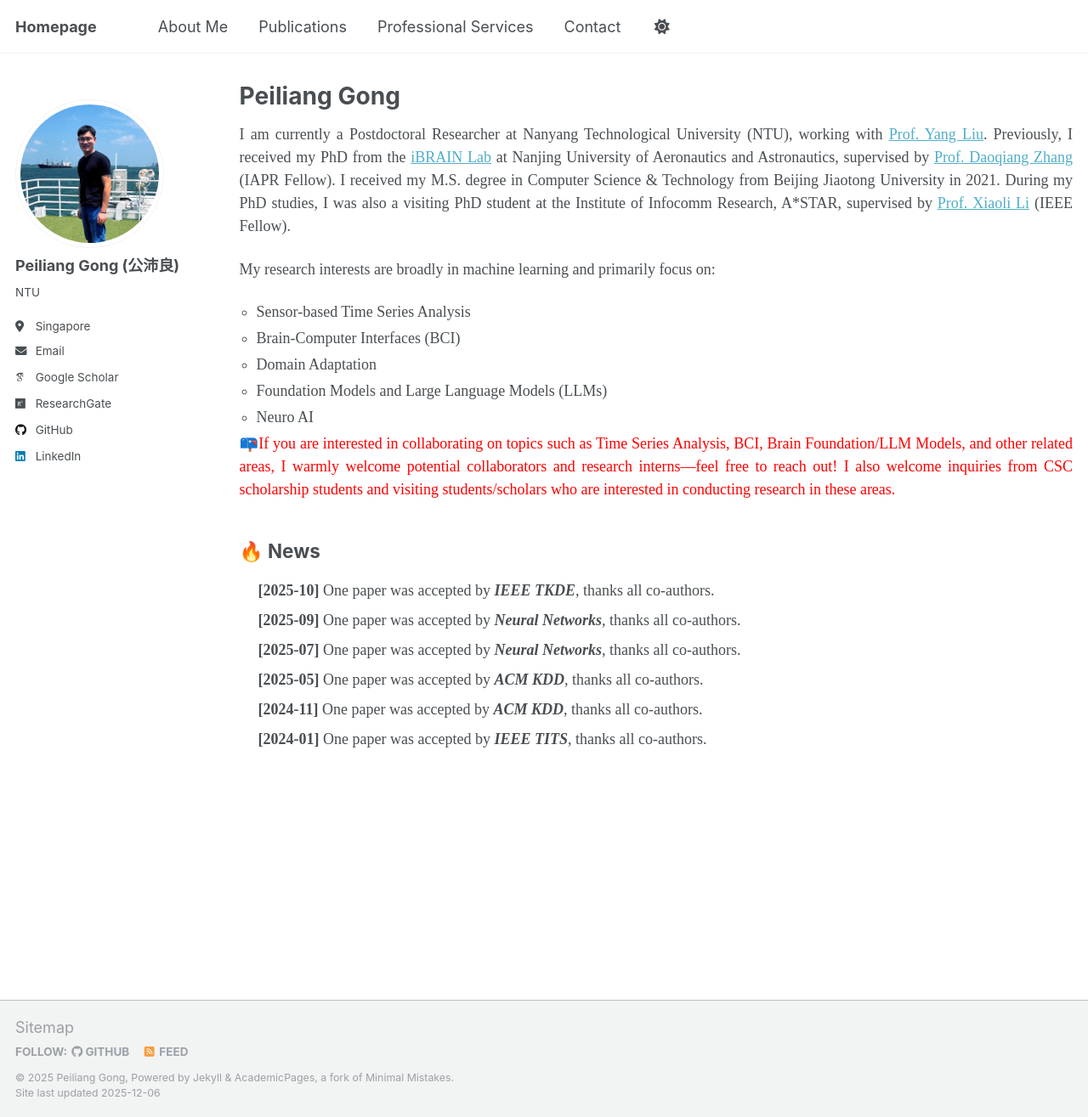
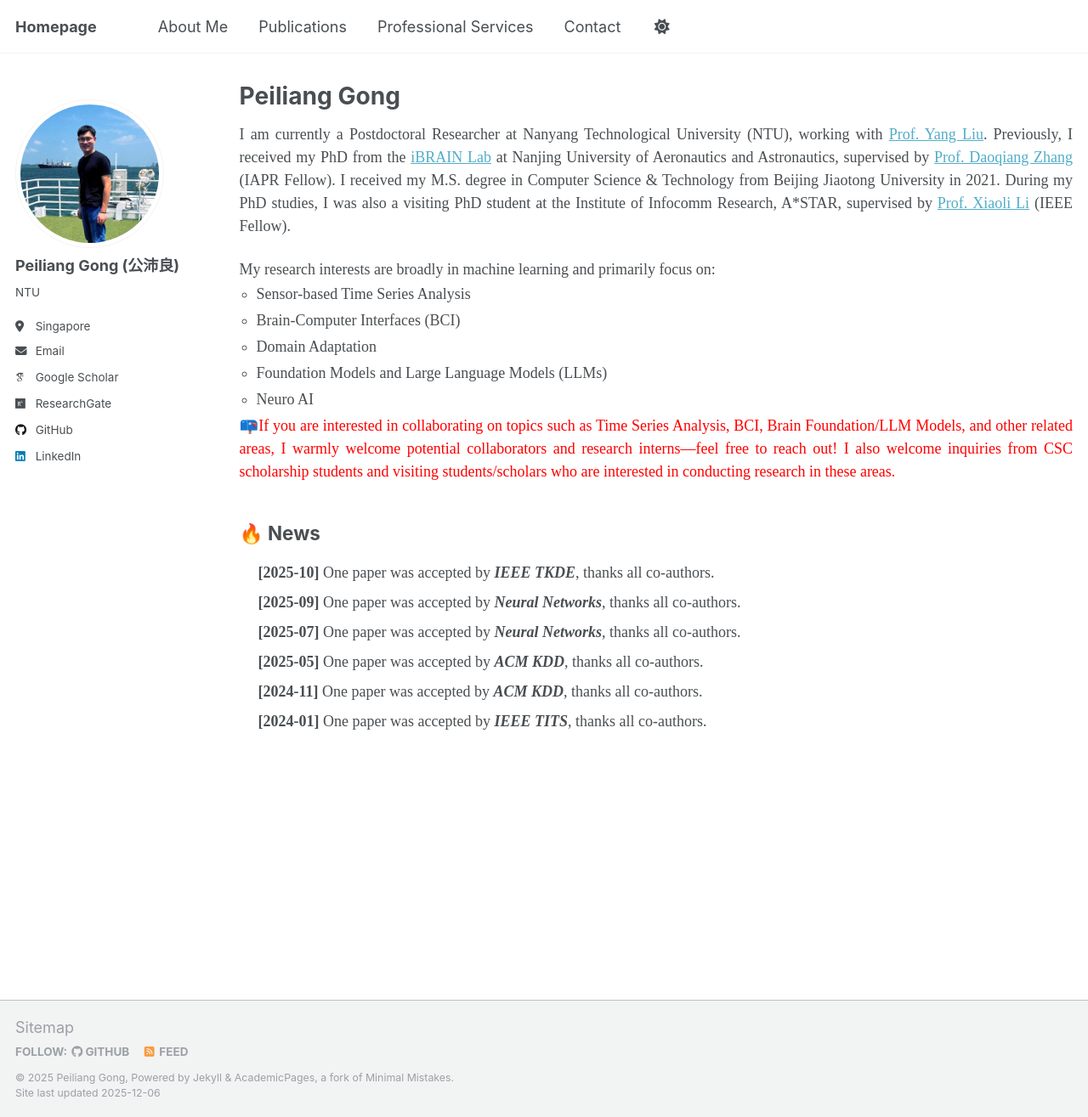
Before and after one commit to Tokenmw/Tokenmw.github.io, a Jekyll site: the page built from _pages/cv.md, in a window 1280 px wide and 1315 px high. Shown: the whole window at 85% size. Built offline with Jekyll 4.4.1, drawn with Linux system fonts in a browser that asks for light colours; some web fonts are replaced.

Commit message:
Update cv.md

```diff
--- a/_pages/cv.md
+++ b/_pages/cv.md
@@ -16,7 +16,7 @@ html {
 <div style="font-family: 'Times New Roman', serif; text-align: justify;">
 <p>I am currently a Postdoctoral Researcher at Nanyang Technological University (NTU), working with <a href="https://scholar.google.com/citations?user=_Pvgwd0AAAAJ">Prof. Yang Liu</a>. Previously, I received my PhD from the <a href="https://ibrain.nuaa.edu.cn/">iBRAIN Lab</a> at Nanjing University of Aeronautics and Astronautics, supervised by <a href="https://parnec.nuaa.edu.cn/zhangdq/">Prof. Daoqiang Zhang</a> (IAPR Fellow). I received my M.S. degree in Computer Science & Technology from Beijing Jiaotong University in 2021. During my PhD studies, I was also a visiting PhD student at the Institute of Infocomm Research, A*STAR, supervised by <a href="https://personal.ntu.edu.sg/xlli/">Prof. Xiaoli Li</a> (IEEE Fellow).</p>
 
-<p>My research interests are broadly in machine learning and primarily focus on:</p>
+<p style="margin-bottom: 2px;">My research interests are broadly in machine learning and primarily focus on:</p>
 <ul style="list-style-type: circle; margin: 0; padding-left: 20px;">
     <li style="margin-bottom: 4px;">Sensor-based Time Series Analysis</li>
     <li style="margin-bottom: 4px;">Brain-Computer Interfaces (BCI)</li>
```
